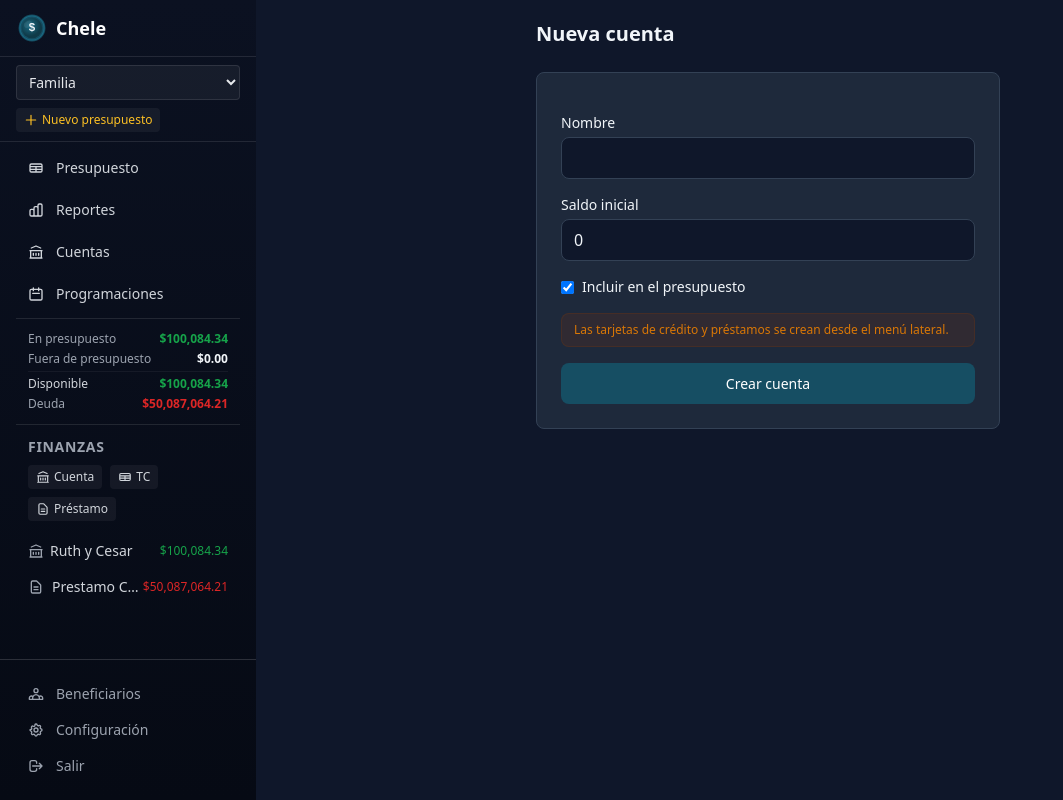
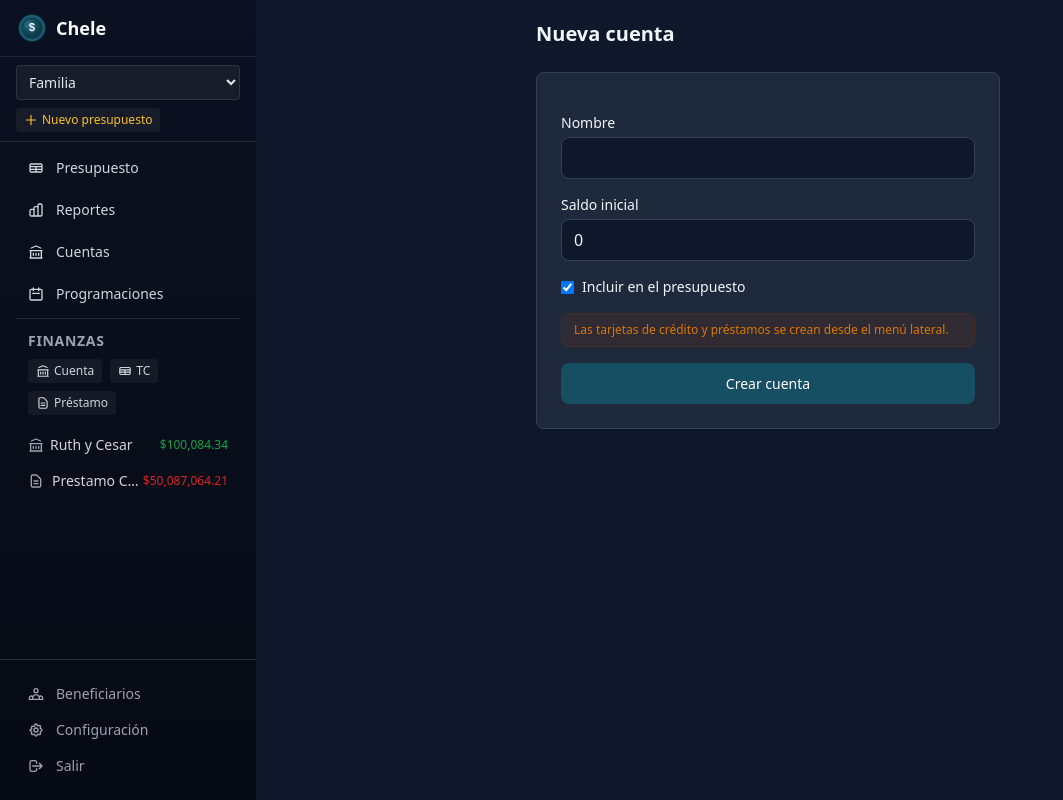
Before and after one commit to cesardarinel/chele, a Django app: page /cuentas/crear/ in a window 1280 px wide. Shown: the whole page, without its empty margins (0-1063 px from the left). Run offline with Django 5.2, Linux system fonts and the light colour scheme; a user stored in the database is signed in; data comes from the database, SQL or seed files in the repository; data that the repository does not hold is empty; some libraries are stand-ins or nearby versions.

Commit message:
Remove sidebar totals (keep only in account_list page)

```diff
--- a/chele/context_processors.py
+++ b/chele/context_processors.py
@@ -1,7 +1,4 @@
-from django.db.models import Sum
 from apps.budgets.models import Budget
-from apps.credit_cards.models import CreditCard
-from apps.loans.models import Loan
 
 
 def active_budget(request):
@@ -12,25 +9,7 @@ def active_budget(request):
     active = budgets.filter(id=budget_id).first() if budget_id else budgets.first()
     if not budget_id and active:
         request.session['active_budget_id'] = str(active.id)
-
-    ctx = {
+    return {
         'user_budgets': budgets,
         'active_budget': active,
     }
-
-    if active:
-        accounts = active.accounts.all()
-        on_budget_qs = accounts.filter(on_budget=True)
-        off_budget_qs = accounts.filter(on_budget=False)
-        ctx['sidebar_total_on_budget'] = on_budget_qs.aggregate(Sum('balance'))['balance__sum'] or 0
-        ctx['sidebar_total_off_budget'] = off_budget_qs.aggregate(Sum('balance'))['balance__sum'] or 0
-        ctx['sidebar_grand_total'] = ctx['sidebar_total_on_budget'] + ctx['sidebar_total_off_budget']
-
-        ccs = CreditCard.objects.filter(budget=active)
-        ctx['sidebar_cc_debt'] = cc_debt = sum(cc.balance for cc in ccs if cc.balance < 0)
-
-        loans = Loan.objects.filter(budget=active, status='active')
-        ctx['sidebar_loan_debt'] = loan_debt = loans.aggregate(Sum('remaining_balance'))['remaining_balance__sum'] or 0
-        ctx['sidebar_total_debt'] = abs(cc_debt) + loan_debt
-
-    return ctx
--- a/templates/base.html
+++ b/templates/base.html
@@ -102,28 +102,6 @@
                     Programaciones
                 </a>
 
-                <div class="border-t border-white/10 my-3 pt-3">
-                    <div class="px-3 space-y-1 mb-3">
-                        <div class="flex items-center justify-between text-[10px] md:text-xs">
-                            <span class="text-gray-400">En presupuesto</span>
-                            <span class="font-semibold text-chele-success">${{ sidebar_total_on_budget|currency }}</span>
-                        </div>
-                        <div class="flex items-center justify-between text-[10px] md:text-xs">
-                            <span class="text-gray-400">Fuera de presupuesto</span>
-                            <span class="font-semibold text-chele-text">${{ sidebar_total_off_budget|currency }}</span>
-                        </div>
-                        <div class="flex items-center justify-between text-[10px] md:text-xs pt-1 border-t border-white/5">
-                            <span class="text-gray-300 font-medium">Disponible</span>
-                            <span class="font-semibold text-chele-success">${{ sidebar_grand_total|currency }}</span>
-                        </div>
-                        {% if sidebar_cc_debt or sidebar_loan_debt %}
-                        <div class="flex items-center justify-between text-[10px] md:text-xs">
-                            <span class="text-gray-400">Deuda</span>
-                            <span class="font-semibold text-chele-danger">${{ sidebar_total_debt|currency }}</span>
-                        </div>
-                        {% endif %}
-                    </div>
-                </div>
                 <div class="border-t border-white/10 my-3 pt-3">
                     <div class="px-3 mb-3">
                         <p class="text-xs md:text-sm text-gray-400 uppercase tracking-wider font-semibold mb-2">Finanzas</p>
```
